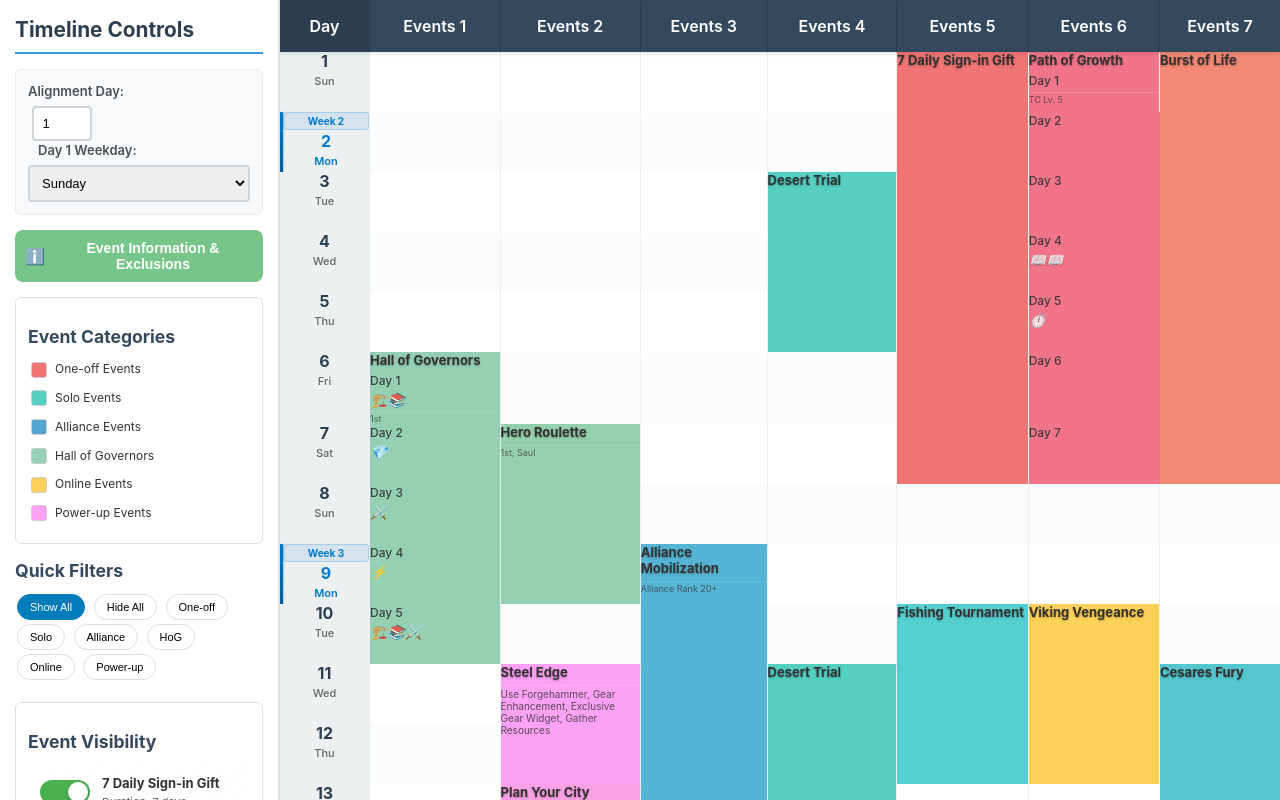
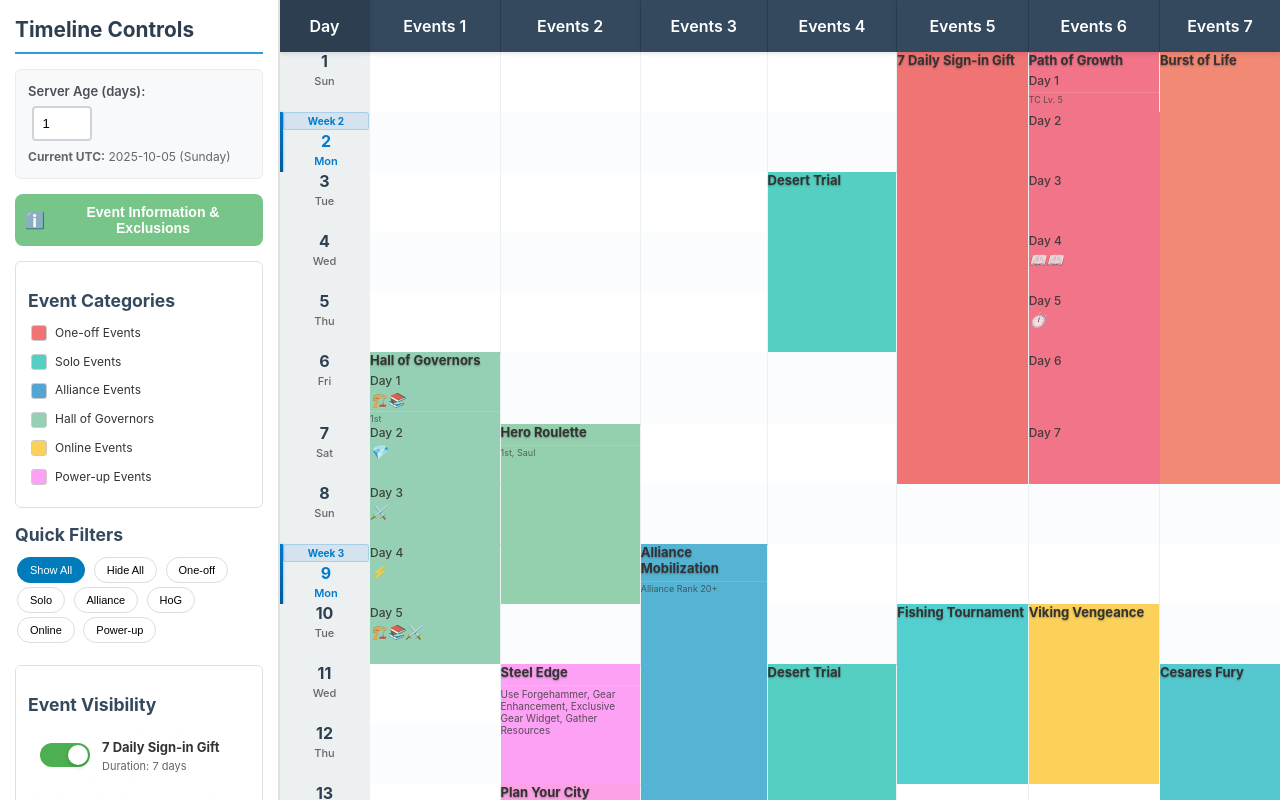
Before and after one commit to g2384/Kingshot-Data, a plain HTML site: page events/timeline.html in a window 1280 px wide. Drawn offline with Linux system fonts and the light colour scheme.

Commit message:
Update timeline.html

```diff
--- a/events/timeline.html
+++ b/events/timeline.html
@@ -72,18 +72,11 @@
             <h2>Timeline Controls</h2>
 
             <div class="control-group">
-                <label for="alignmentDay">Alignment Day:</label>
-                <input type="number" id="alignmentDay" min="1" value="1" style="width: 60px; display: inline-block;">
-                <label for="startWeekday" id="dayWeekdayLabel" style="margin-left: 10px;">Day 1 Weekday:</label>
-                <select id="startWeekday">
-                    <option value="0" selected>Sunday</option>
-                    <option value="1">Monday</option>
-                    <option value="2">Tuesday</option>
-                    <option value="3">Wednesday</option>
-                    <option value="4">Thursday</option>
-                    <option value="5">Friday</option>
-                    <option value="6">Saturday</option>
-                </select>
+                <label for="serverAge">Server Age (days):</label>
+                <input type="number" id="serverAge" min="1" value="1" style="width: 60px; display: inline-block;">
+                <div style="margin-top: 8px; font-size: 12px; color: #666;">
+                    <strong>Current UTC:</strong> <span id="currentUtcDate"></span> (<span id="currentUtcWeekday"></span>)
+                </div>
             </div>
 
             <!-- Info Button -->
@@ -956,17 +949,14 @@
         });
 
         function initializeControls() {
-            // Alignment day input
-            document.getElementById('alignmentDay').addEventListener('input', function () {
-                alignmentDay = parseInt(this.value) || 1;
-                updateDayWeekdayLabel();
-                generateTimeline();
-            });
+            // Display current UTC date and weekday
+            updateCurrentUtcDisplay();
 
-            // Start weekday selector
-            document.getElementById('startWeekday').addEventListener('change', function () {
-                startWeekday = parseInt(this.value);
-                updateDayWeekdayLabel();
+            // Server age input
+            document.getElementById('serverAge').addEventListener('input', function () {
+                const serverAge = parseInt(this.value) || 1;
+                // Update alignment day to match server age
+                alignmentDay = serverAge;
                 generateTimeline();
             });
 
@@ -975,11 +965,22 @@
                 eventVisibility[sanitizeTitle(event.title)] = true;
             });
 
-            // Update the initial label
-            updateDayWeekdayLabel();
-
             // Generate event list
             generateEventList();
+        }
+
+        function updateCurrentUtcDisplay() {
+            const now = new Date();
+            const year = now.getUTCFullYear();
+            const month = String(now.getUTCMonth() + 1).padStart(2, '0');
+            const day = String(now.getUTCDate()).padStart(2, '0');
+            const dateStr = `${year}-${month}-${day}`;
+
+            const weekdayNames = ['Sunday', 'Monday', 'Tuesday', 'Wednesday', 'Thursday', 'Friday', 'Saturday'];
+            const weekdayStr = weekdayNames[now.getUTCDay()];
+
+            document.getElementById('currentUtcDate').textContent = dateStr;
+            document.getElementById('currentUtcWeekday').textContent = weekdayStr;
         }
 
         function generateEventList() {
@@ -1033,13 +1034,6 @@
             // The first Monday starts week 2 if there were partial days before it
             const baseWeek = firstMondayDay > 1 ? 2 : 1;
             return Math.floor((day - firstMondayDay) / 7) + baseWeek;
-        }
-
-        function updateDayWeekdayLabel() {
-            const labelElement = document.getElementById('dayWeekdayLabel');
-            if (labelElement) {
-                labelElement.textContent = `Day ${alignmentDay} Weekday:`;
-            }
         }
 
         function calculateEventOccurrences(event, maxDay, resolvedDependencies = {}) {
@@ -1319,9 +1313,6 @@
             const header = document.getElementById('timelineHeader');
             const body = document.getElementById('timelineBody');
 
-            // Update the day weekday label
-            updateDayWeekdayLabel();
-
             // Clear existing content
             header.innerHTML = '';
             body.innerHTML = '';
```
